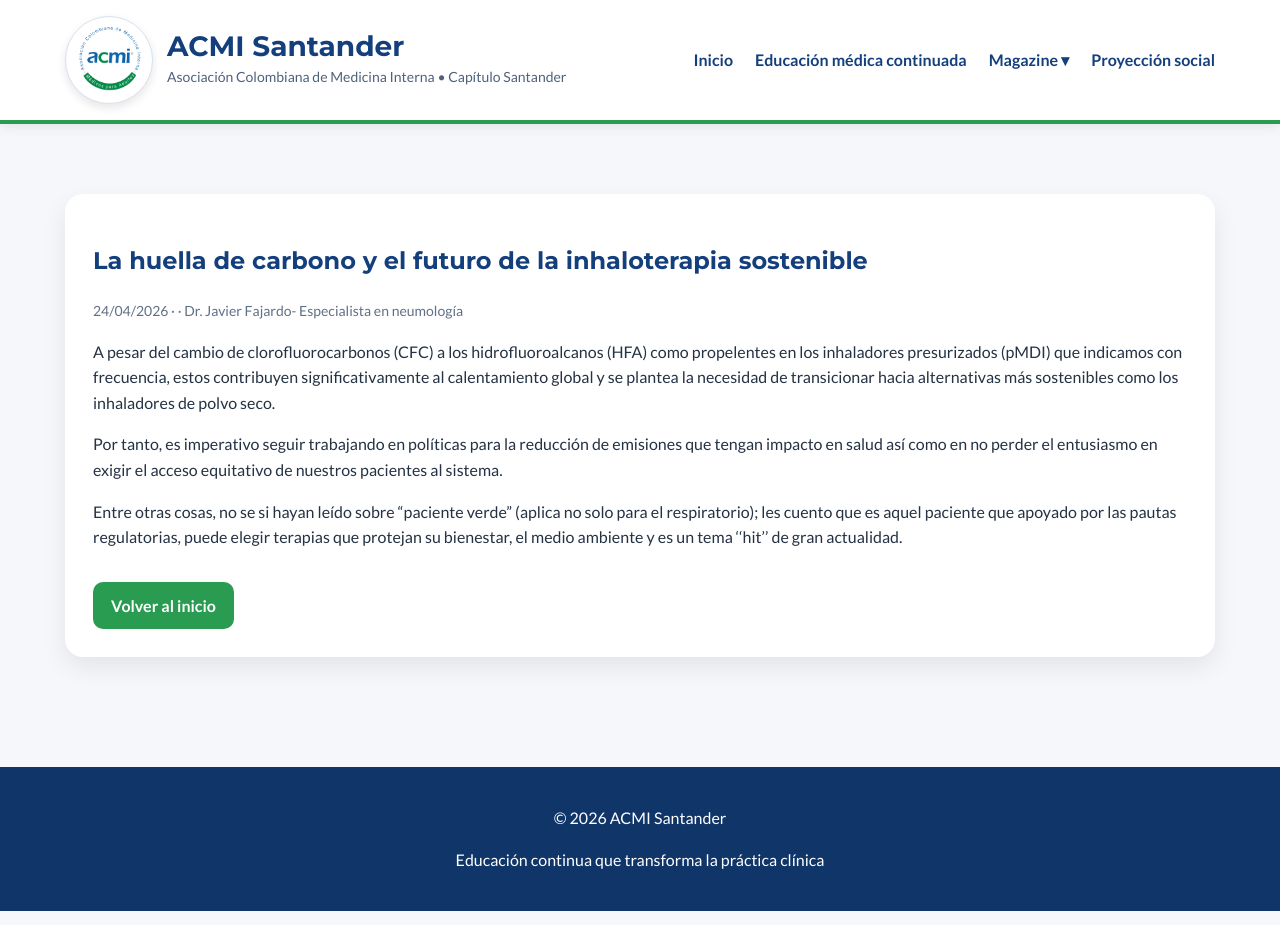
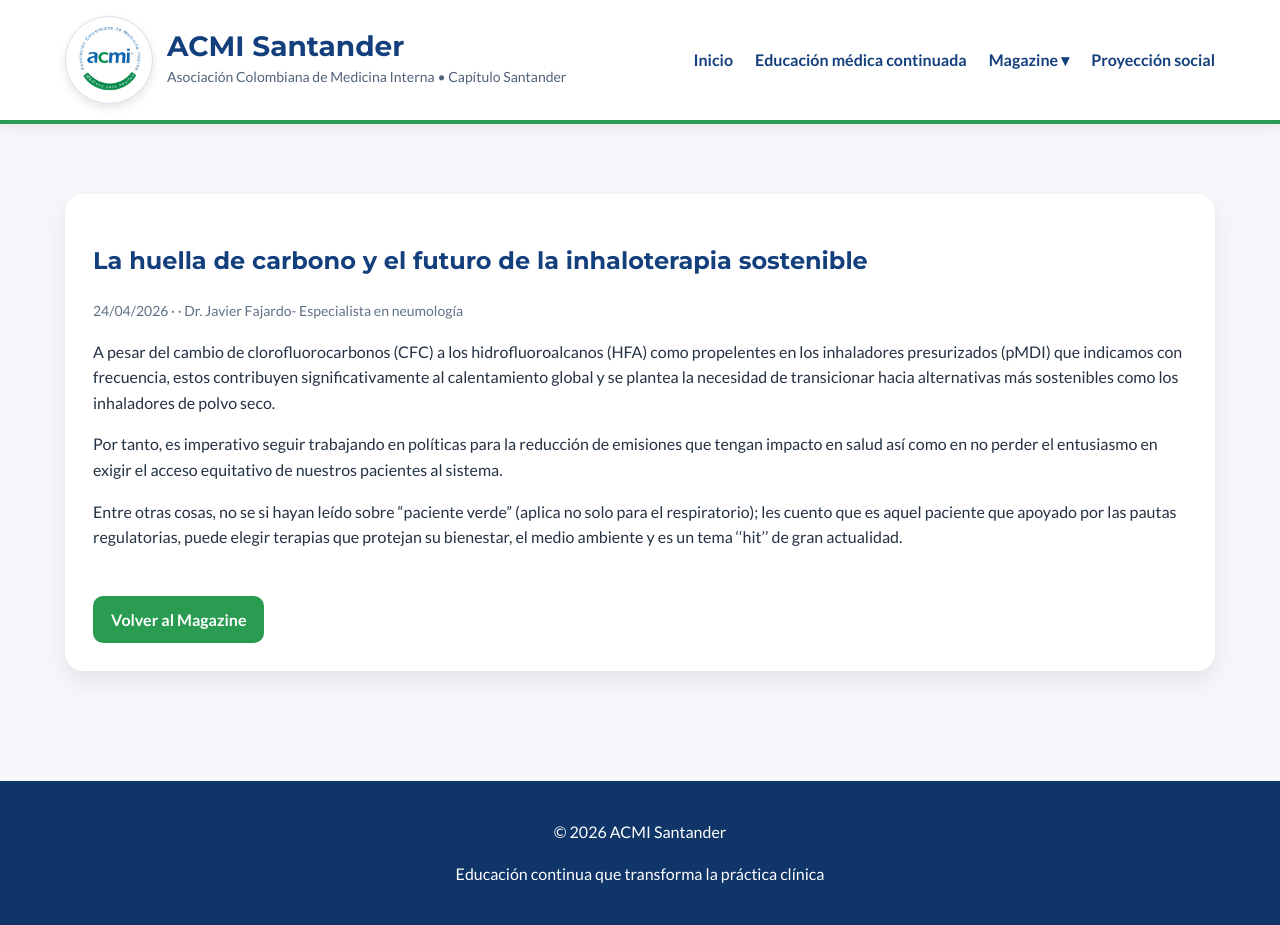
Before and after one commit to Acmisantander/Acmisantander, a Jekyll site: the page built from _posts/2026-04-24-huella-carbono-inhaloterapia.md, in a window 1280 px wide. Built offline with Jekyll 4.4.1, drawn with Linux system fonts in a browser that asks for light colours.

Commit message:
Update post.html

```diff
--- a/_layouts/post.html
+++ b/_layouts/post.html
@@ -3,6 +3,7 @@ layout: default
 ---
 
 <article class="card">
+
 <h1>{{ page.title }}</h1>
 
 <p class="meta">
@@ -11,5 +12,24 @@ layout: default
 
 {{ content }}
 
-<a class="btn" href="{{ site.baseurl }}/">Volver al inicio</a>
+<div style="margin-top:30px;">
+
+{% if page.categories contains "magazine" %}
+<a class="btn" href="{{ site.baseurl }}/magazine/">
+Volver al Magazine
+</a>
+
+{% elsif page.categories contains "educacion" %}
+<a class="btn" href="{{ site.baseurl }}/educacion-medica-continuada/">
+Volver a Educación médica
+</a>
+
+{% else %}
+<a class="btn" href="{{ site.baseurl }}/">
+Volver al inicio
+</a>
+{% endif %}
+
+</div>
+
 </article>
```
